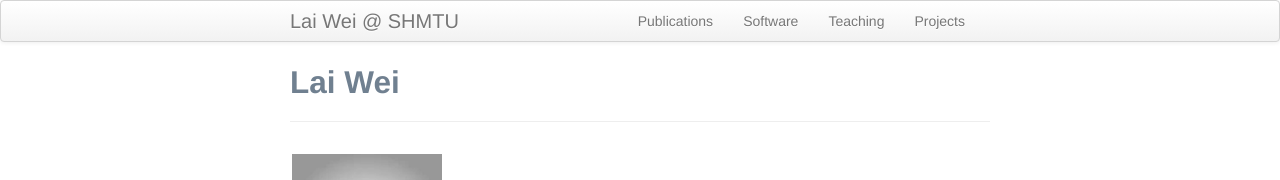
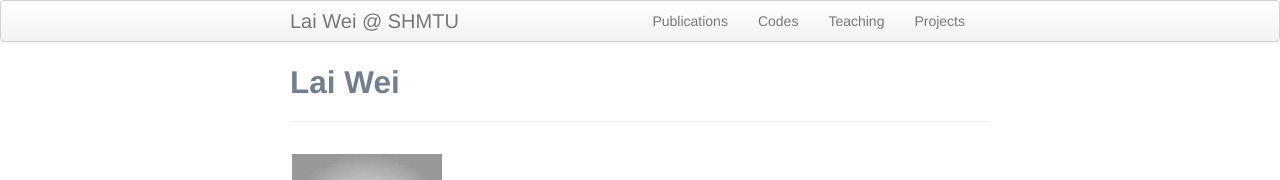
Before and after one commit to weilyshmtu/weilyshmtu.github.io, a Jekyll site: the page built from index.md, in a window 1280 px wide. Shown: the top 180 px of the page. Built offline with Jekyll 4.4.1, drawn with Linux system fonts in a browser that asks for light colours.

Commit message:
Update default.html

```diff
--- a/_includes/themes/twitter/default.html
+++ b/_includes/themes/twitter/default.html
@@ -37,7 +37,7 @@
           <ul class="nav">
               <!-- <li><a href="{{ BASE_PATH }}/pages/research.html">Research</a></li> -->
               <li><a href="{{ BASE_PATH }}/pages/pubs.html">Publications</a></li>
-              <li><a href="{{ BASE_PATH }}/pages/software.html">Software</a></li>
+              <li><a href="{{ BASE_PATH }}/pages/software.html">Codes</a></li>
               <li><a href="{{ BASE_PATH }}/pages/teaching.html">Teaching</a></li>
               <li><a href="{{ BASE_PATH }}/pages/News.html">Projects</a></li>
           </ul>
```
